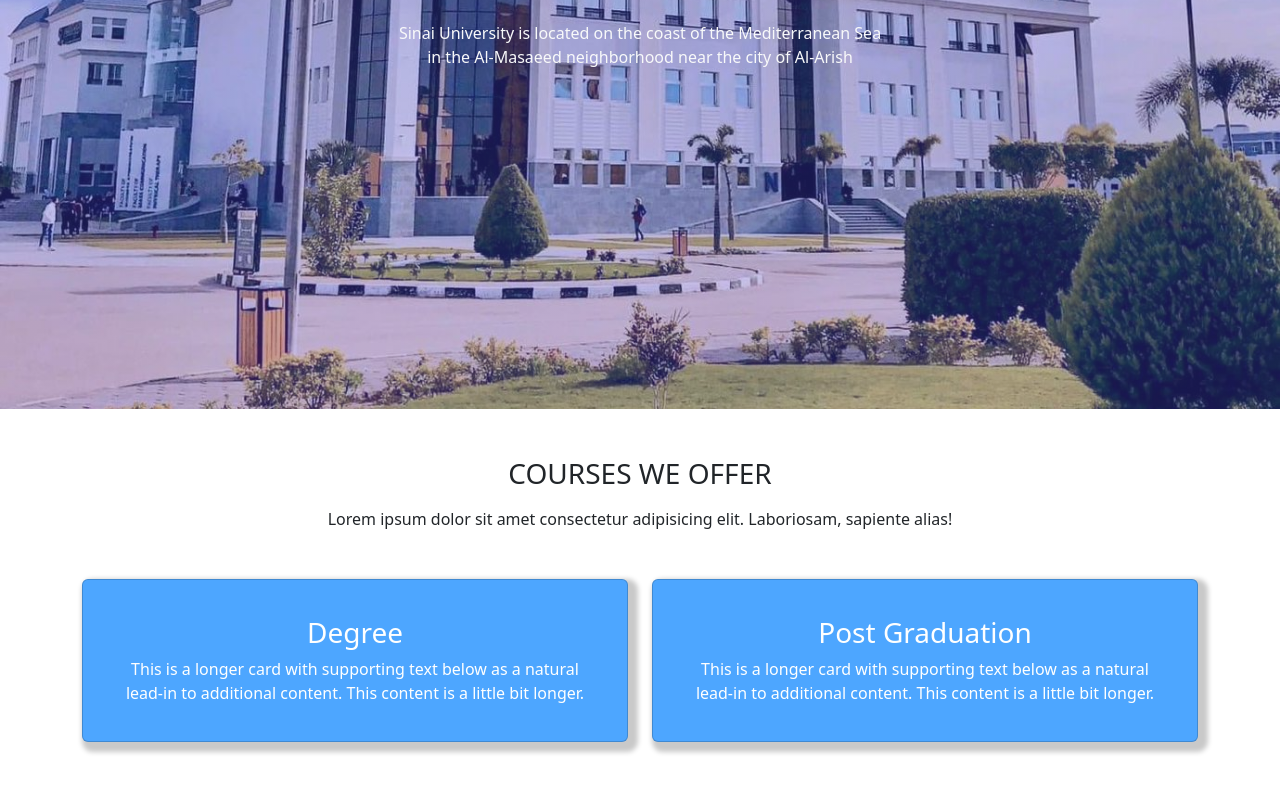
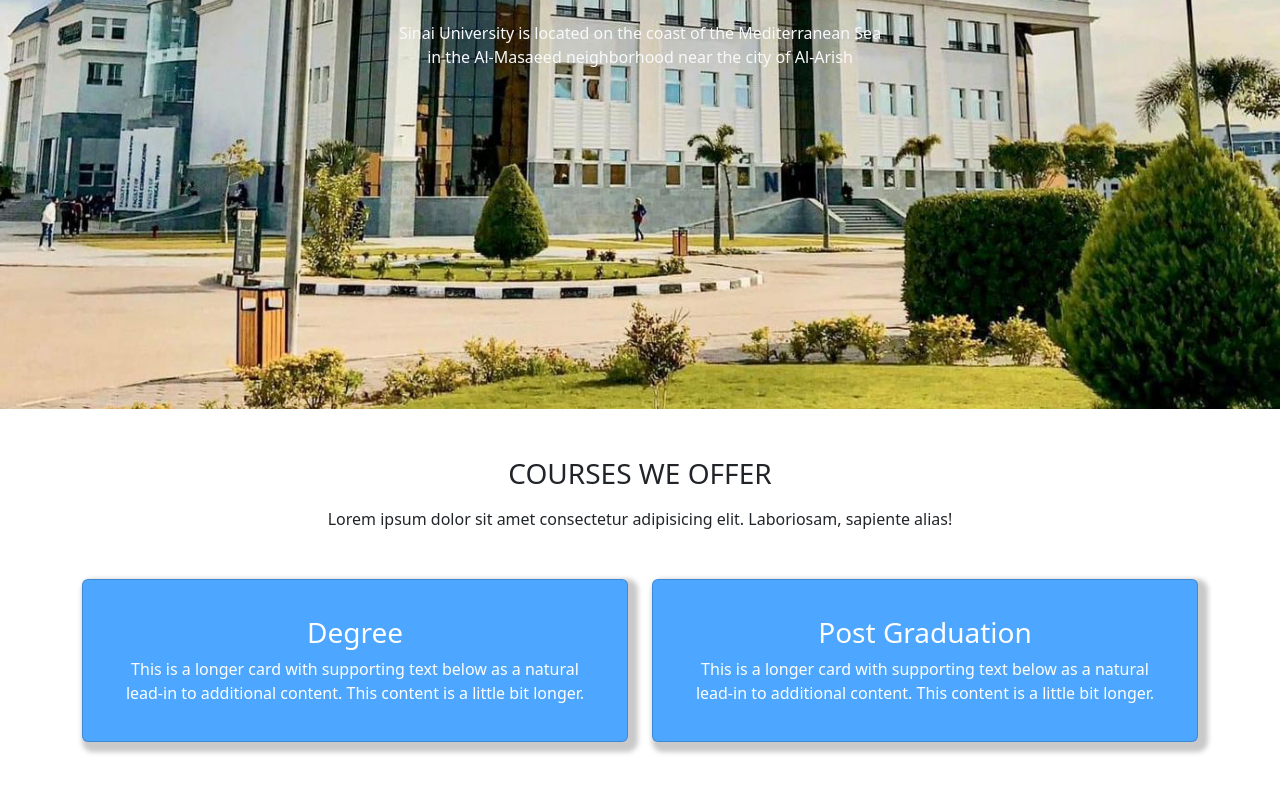
Before and after one commit to MohamedAhmed2023/Sinai-University, a plain HTML site: page index.html in a window 1280 px wide. Shown: the part 391-1178 px from the top of the page. Drawn offline with Linux system fonts and the light colour scheme.

Commit message:
Update style.css

```diff
--- a/css/style.css
+++ b/css/style.css
@@ -27,10 +27,10 @@
 
 }
 
-.overly {
+/* .overly {
     background: linear-gradient(to bottom, rgba(77, 77, 255, 0.3) 0%, rgba(77, 77, 255, 0.3) 100%);
     z-index: 1;
-}
+} */
 
 nav {
     z-index: 2;
```
